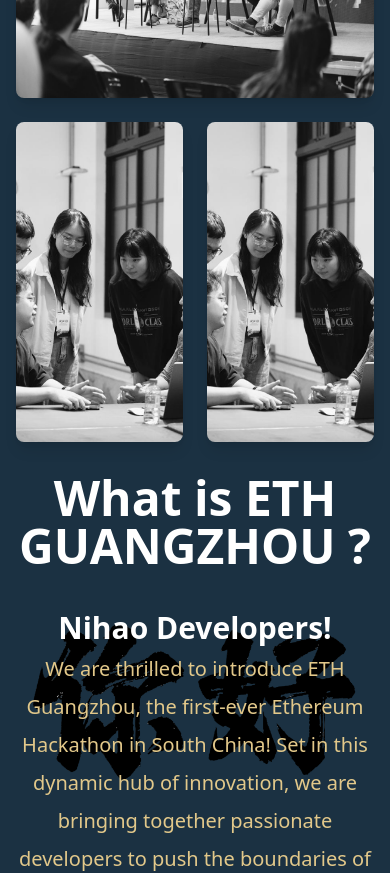
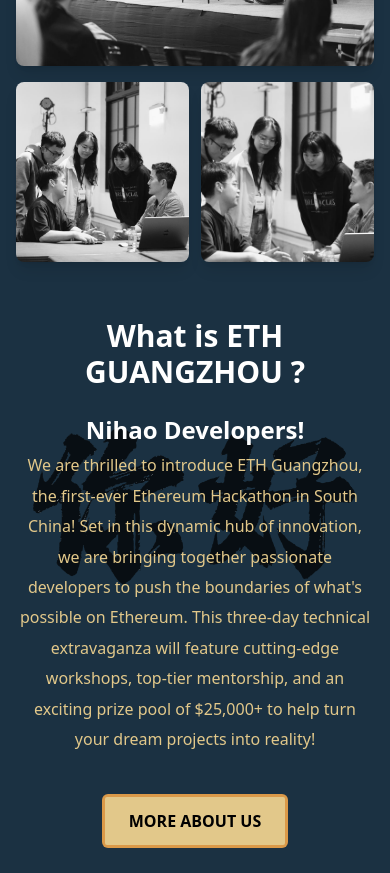
Before and after one commit to huahuahua1223/ETH-GZ, a React (Vite) app: page / in a window 390 px wide. Shown: the part 1100-1973 px from the top of the page. Built offline with nearby package versions, Linux system fonts and the light colour scheme.

Commit message:
feat: responsive page2

```diff
--- a/src/components/Page2/ContentSection.tsx
+++ b/src/components/Page2/ContentSection.tsx
@@ -2,10 +2,10 @@
 
 const ContentSection: React.FC = () => {
   return (
-    <div className="container mx-auto px-4 py-16">
+    <div className="container mx-auto px-4 py-8 md:py-16">
       <div className="flex flex-col md:flex-row items-center md:items-start gap-8 lg:gap-16">
         {/* 左侧图片区域 */}
-        <div className="w-full md:w-2/5 space-y-6">
+        <div className="w-full md:w-2/5 space-y-4 md:space-y-6">
           {/* 主图 */}
           <div className="overflow-hidden rounded-lg shadow-lg">
             <img
@@ -17,13 +17,13 @@
           </div>
 
           {/* 两张并排小图 */}
-          <div className="grid grid-cols-2 gap-6">
+          <div className="grid grid-cols-2 gap-3 sm:gap-4 md:gap-6">
             <div className="overflow-hidden rounded-lg shadow-lg">
               <img
                 src="/page2/2.png"
                 alt="Developers Collaboration"
                 className="w-full h-full object-cover"
-                style={{ height: '320px' }}
+                style={{ height: '180px', maxHeight: '320px' }}
               />
             </div>
             <div className="overflow-hidden rounded-lg shadow-lg">
@@ -31,21 +31,21 @@
                 src="/page2/3.png"
                 alt="Hackathon Team"
                 className="w-full h-full object-cover"
-                style={{ height: '320px' }}
+                style={{ height: '180px', maxHeight: '320px' }}
               />
             </div>
           </div>
         </div>
 
         {/* 右侧文本区域 */}
-        <div className="w-full md:w-3/5 text-center md:text-center relative">
-          <h2 className="text-5xl md:text-6xl text-white font-bold mb-10">
+        <div className="w-full md:w-3/5 text-center md:text-center relative mt-6 md:mt-0">
+          <h2 className="text-3xl sm:text-4xl md:text-5xl lg:text-6xl text-white font-bold mb-6 md:mb-10">
             What is ETH GUANGZHOU ?
           </h2>
-          <h3 className="text-3xl md:text-5xl text-white font-semibold mb-1">
+          <h3 className="text-2xl sm:text-3xl md:text-4xl lg:text-5xl text-white font-semibold mb-1">
             Nihao Developers!
           </h3>
-          <div className="text-xl md:text-3xl" style={{ color: '#e2c88a', lineHeight: '1.9' }}>
+          <div className="text-base sm:text-lg md:text-xl lg:text-3xl" style={{ color: '#e2c88a', lineHeight: '1.9' }}>
             <p className="mb-6">
               We are thrilled to introduce ETH Guangzhou, the first-ever Ethereum Hackathon in South China! Set in this dynamic hub of innovation, we are bringing together passionate developers to push the boundaries of what's possible on Ethereum.
               This three-day technical extravaganza will feature cutting-edge workshops, top-tier mentorship, and an exciting prize pool of $25,000+ to help turn your dream projects into reality!
@@ -53,16 +53,16 @@
           </div>
 
           {/* 底部背景图片 */}
-          <div className="absolute top-[120px] left-0 w-full pointer-events-none z-[-10]">
+          <div className="absolute top-[80px] sm:top-[100px] md:top-[120px] left-0 w-full pointer-events-none z-[-10]">
             <img
               src="/page2/hello.png"
               alt="Hello Background"
-              className="w-full h-auto object-contain"
+              className="w-full h-auto object-contain opacity-70 md:opacity-100"
             />
           </div>
 
           {/* MORE ABOUT US 按钮 - 双层边框样式 */}
-          <div className="relative inline-block z-10">
+          <div className="relative inline-block z-10 mt-4 md:mt-0">
             {/* 外层边框 */}
             <div
               className="absolute inset-0 rounded-md"
@@ -71,7 +71,7 @@
 
             {/* 内层按钮 */}
             <button
-              className="relative block m-[3px] px-10 py-4 text-black font-bold rounded-sm hover:opacity-90 transition-opacity text-lg"
+              className="relative block m-[3px] px-6 sm:px-8 md:px-10 py-3 md:py-4 text-black font-bold rounded-sm hover:opacity-90 transition-opacity text-base sm:text-lg"
               style={{ backgroundColor: '#e2c88a' }}
             >
               MORE ABOUT US
```
